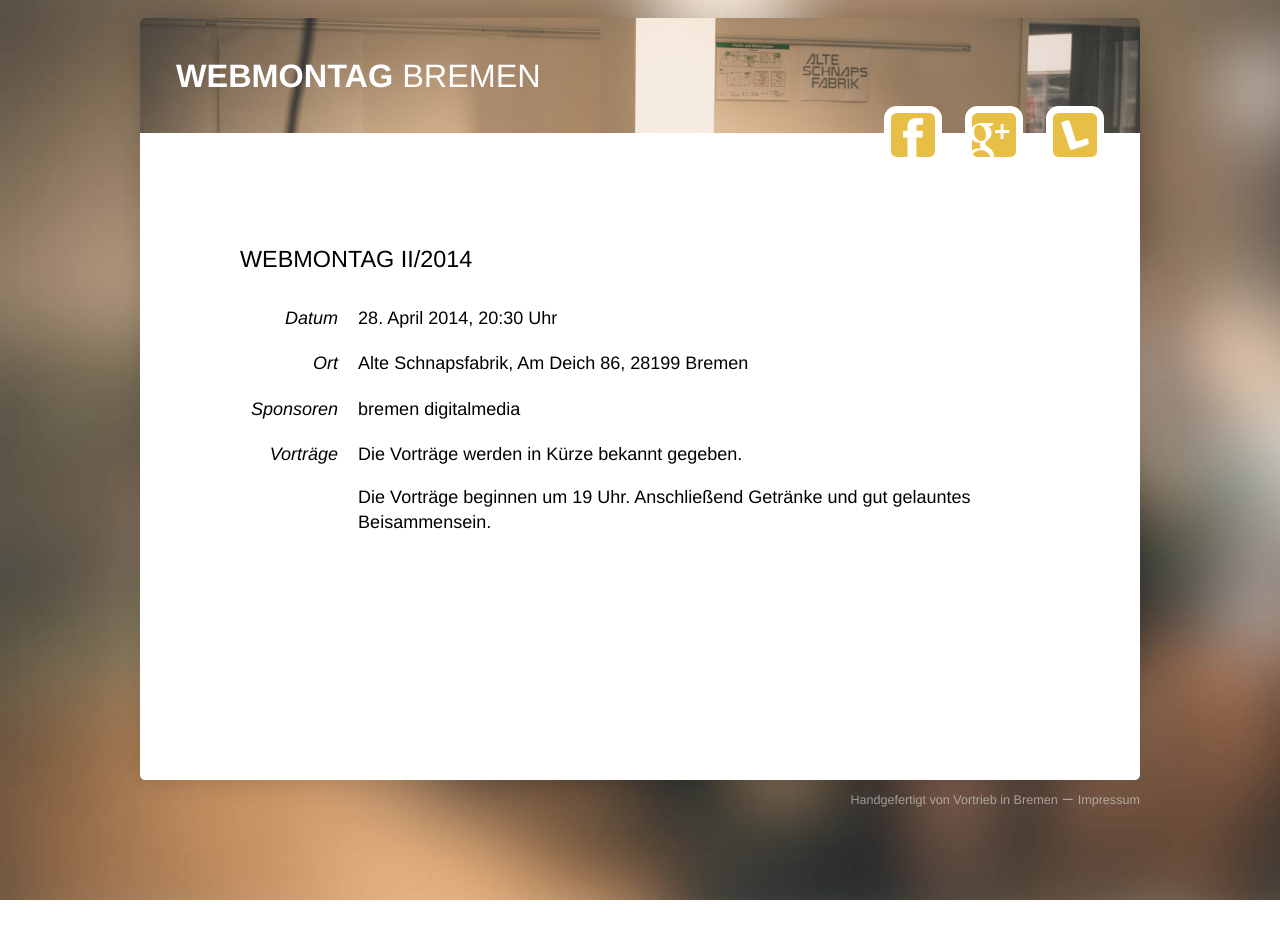
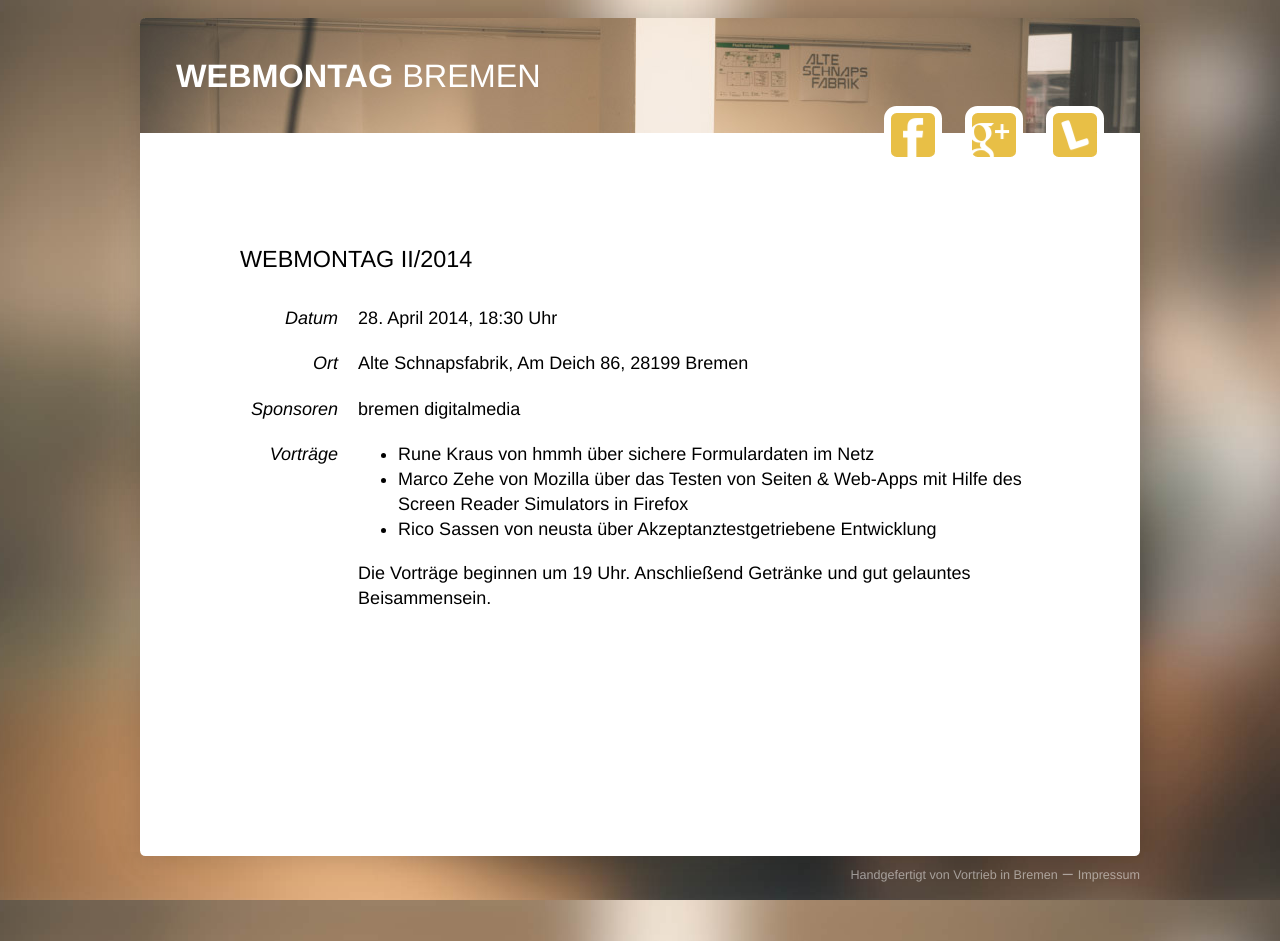
Before and after one commit to dantz/wmhb, a Jekyll site: the page built from _posts/2014-04-28-2.markdown, in a window 1280 px wide. Built offline with Jekyll 4.4.1, drawn with Linux system fonts in a browser that asks for light colours; Markdown is read by kramdown in place of the engine named in the settings; before the commit the page ends 900 px from its top, so only the background shows below that.

Commit message:
updated talks

```diff
--- a/_config.yml
+++ b/_config.yml
@@ -1,7 +1,7 @@
 name: Webmontag Bremen
 markdown: redcarpet
 pygments: true
-timezone: Europe/Berlin
+timezone: "Europe/Berlin"
 
 url: http://webmontag-bremen.de
 thumb: /img/thumb.png
--- a/_posts/2014-04-28-2.markdown
+++ b/_posts/2014-04-28-2.markdown
@@ -10,6 +10,8 @@
 sponsors: bremen digitalmedia
 ---
 
-Die Vorträge werden in Kürze bekannt gegeben.
+* Rune Kraus von hmmh über sichere Formulardaten im Netz
+* Marco Zehe von Mozilla über das Testen  von Seiten & Web-Apps mit Hilfe des Screen Reader Simulators in Firefox
+* Rico Sassen von neusta über Akzeptanztestgetriebene Entwicklung
 
 Die Vorträge beginnen um 19 Uhr. Anschließend Getränke und gut gelauntes Beisammensein.
```
Also changed, not shown: other parts of _posts/2014-04-28-2.markdown (+1 -1 lines).
